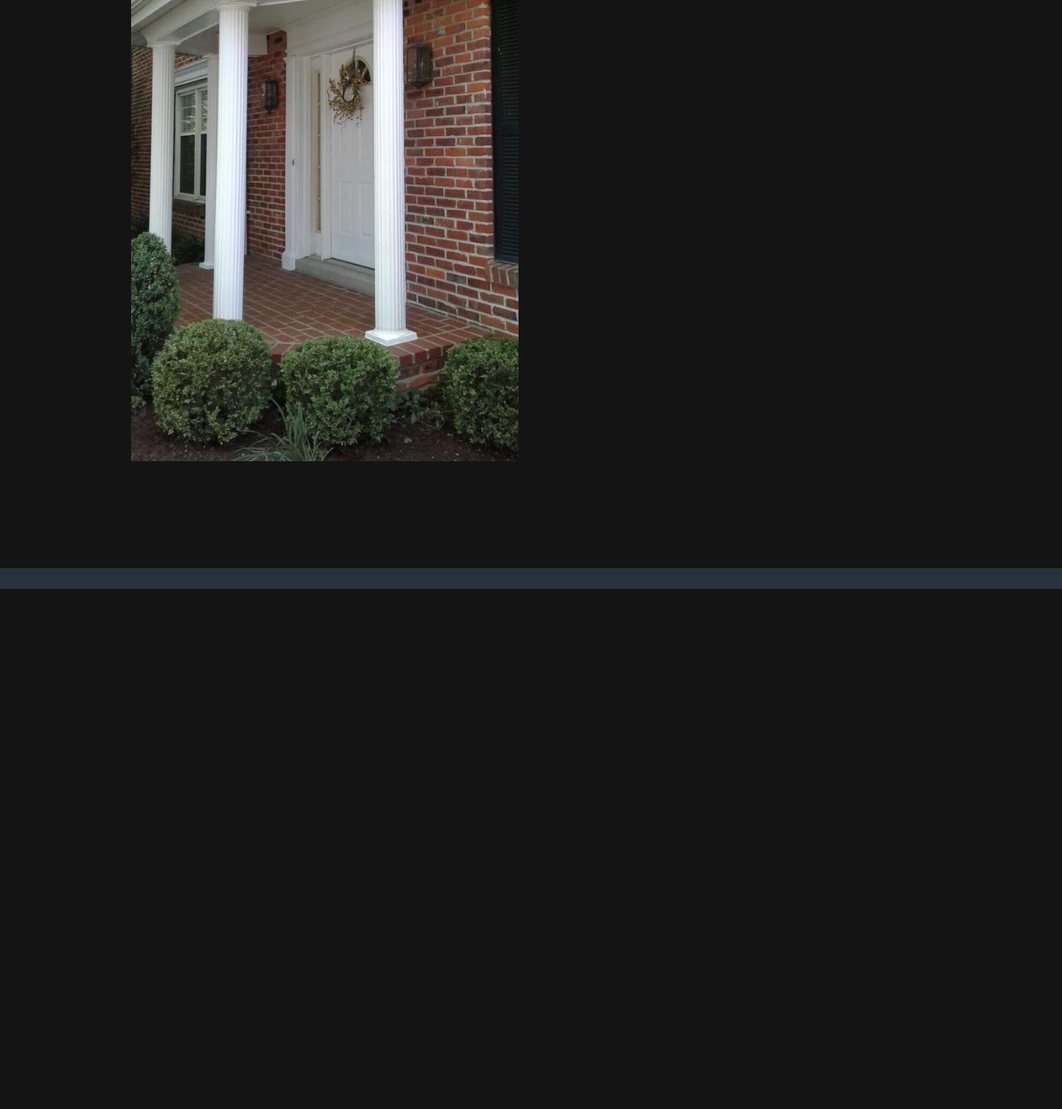
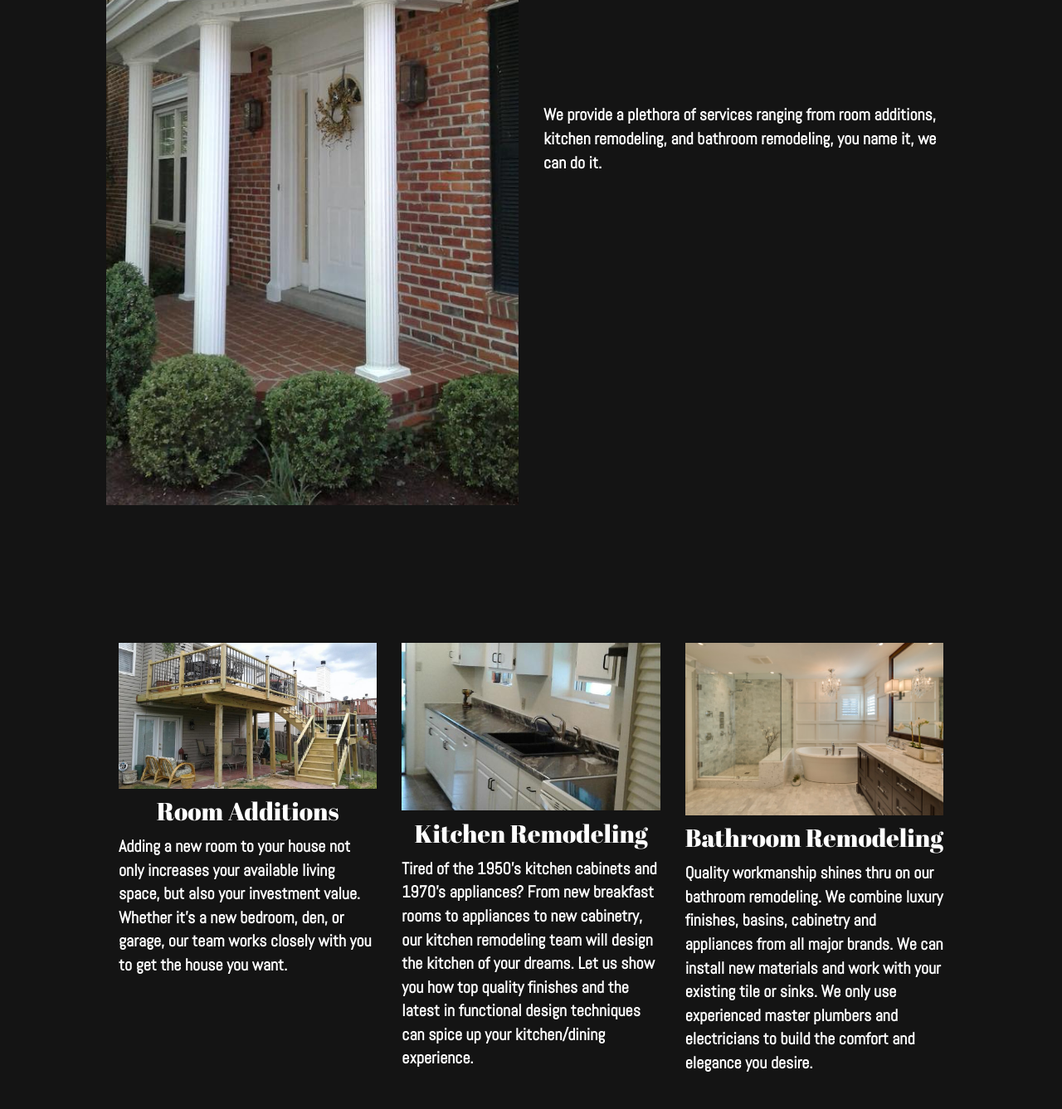
Before and after one commit to xeon826/timber_run_html, a plain HTML site: page services.html in a window 1280 px wide. Shown: the part 1280-2617 px from the top of the page at 83% size. Before the commit the page ends 1990 px from the top, so only its background shows below. Drawn offline with Linux system fonts and the light colour scheme; a web font is replaced by a local one.

Commit message:
maybe services

```diff
--- a/css/style.css
+++ b/css/style.css
@@ -425,3 +425,42 @@ footer {
   font-weight: 1000;
   color: #CCC !important;
 }
+.flex {
+  display: flex;
+  flex-grow: 1;
+  align-items: center;
+  align-content: center;
+  /* flex-direction: column; */
+}
+.services-image {
+  position: relative;
+  /* height: 50vw;
+  width: 50vw; */
+}
+.image-container {
+  background-size: 100%;
+  overflow: hidden;
+  background-position: center !important;
+  /* height: 40vw; */
+  overflow:hidden !important;
+  background-repeat: no-repeat !important;
+}
+.image-container > div{
+  position: relative;
+}
+.background {
+  background-size: 100% !important;
+  background-repeat: no-repeat !important;
+  background-position: center center;
+}
+.image-container__image {
+  position: relative;
+  width: 100%;
+  height: 20vw;
+}
+.image-container__header {
+  text-align: center;
+}
+.image-container__paragraph {
+  position: relative;
+}
--- a/js/main.js
+++ b/js/main.js
@@ -5,7 +5,7 @@ $(document).ready(function() {
   hamburger();
   // skillBar();
   minimizeHeader();
-  // lazyLoad();
+  lazyLoad();
   // parallax();
   // fadeServicesIn();
 })
@@ -17,15 +17,10 @@ function navigationTriggerScroll() {
 }
 
 function lazyLoad() {
-  $('.tree-container .box').each(function(i, obj) {
-    setTimeout(function() {
-      $(obj).addClass('box--opaque');
-    }, 500 * i)
-  });
   $('.tree-container').imagesLoaded({
     background: true
   }).done(function() {
-    $('.section__quote').each(function() {
+    $('.background').each(function() {
       if ($(window).innerWidth() > 600)
         $(this).css('background', $(this).data('background'));
       else
--- a/services.html
+++ b/services.html
@@ -51,26 +51,46 @@
     </div>
   </div>
   <div class="container-fluid">
-    <section>
-      <h1>Services</h1>
-      <div class="row">
-        <div class="col-sm-12">
-          <div class="col-sm-6">
-            <img src="img/door.jpg">
-          </div>
-          <div class="col-sm-6">
-            <p>asdfasdfasdfasdf</p>
-          </div>
+    <section id="general-contracting" class="row">
+      <h1>General Contracting and More!</h1>
+      <div class="row flex">
+        <div class="col-sm-6 image-container ">
+          <img class="centered-relative services-image no-padding" src="img/door.jpg">
         </div>
         <div class="col-sm-6">
+          <p>We provide a plethora of services ranging from room additions, kitchen remodeling, and bathroom remodeling, you name it, we can do it.</p>
         </div>
-        <div class="col-sm-6">
-        </div>
+      </div>
+    </section>
+    <section class="row">
+      <div class="col-sm-4 image-container">
+        <img src="img/deck.jpg">
+        <h2 class="image-container__header">Room Additions</h2>
+        <p class="image-container__paragraph">
+          Adding a new room to your house not only increases your available living space, but also your investment value. Whether it’s a new bedroom, den, or garage, our team works closely with you to get the house you want.
+        </p>
+      </div>
+      <div class="col-sm-4 image-container">
+        <img src="img/countertop.jpg">
+        <h2 class="image-container__header">Kitchen Remodeling</h2>
+        <p class="image-container__paragraph">
+          Tired of the 1950’s kitchen cabinets and 1970’s appliances? From new breakfast rooms to appliances to new cabinetry, our kitchen remodeling team will design the kitchen of your dreams. Let us show you how top quality finishes and the latest in functional
+          design techniques can spice up your kitchen/dining experience.
+        </p>
+      </div>
+      <div class="col-sm-4 image-container">
+        <img src="img/bathroom.jpg">
+        <h2 class="image-container__header">Bathroom Remodeling</h2>
+        <p class="image-container__paragraph">
+          Quality workmanship shines thru on our bathroom remodeling. We combine luxury finishes, basins, cabinetry and appliances from all major brands. We can install new materials and work with your existing tile or sinks. We only use experienced master plumbers
+          and electricians to build the comfort and elegance you desire.
+        </p>
       </div>
     </section>
   </div>
   <footer>
     <script src="js/jquery.min.js"></script>
+    <script src="js/imagesloaded.min.js"></script>
     <script src="js/main.js"></script>
   </footer>
 </body>
```
Also changed, not shown: index.html (+1 -1 lines), img/countertop.jpg (added), img/deck.jpg (added), img/kitchen-countertop.jpg (added), img/second-kitchen-countertop.jpg (added).
